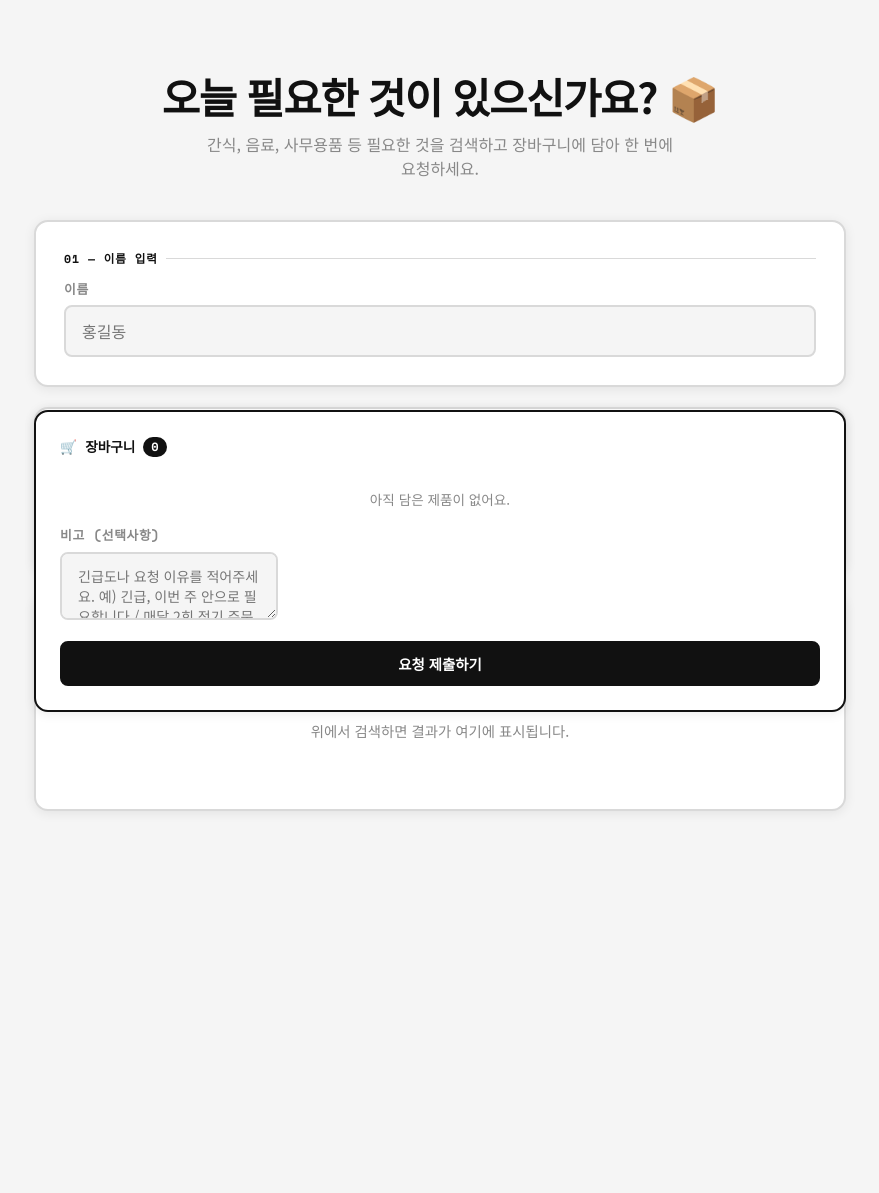
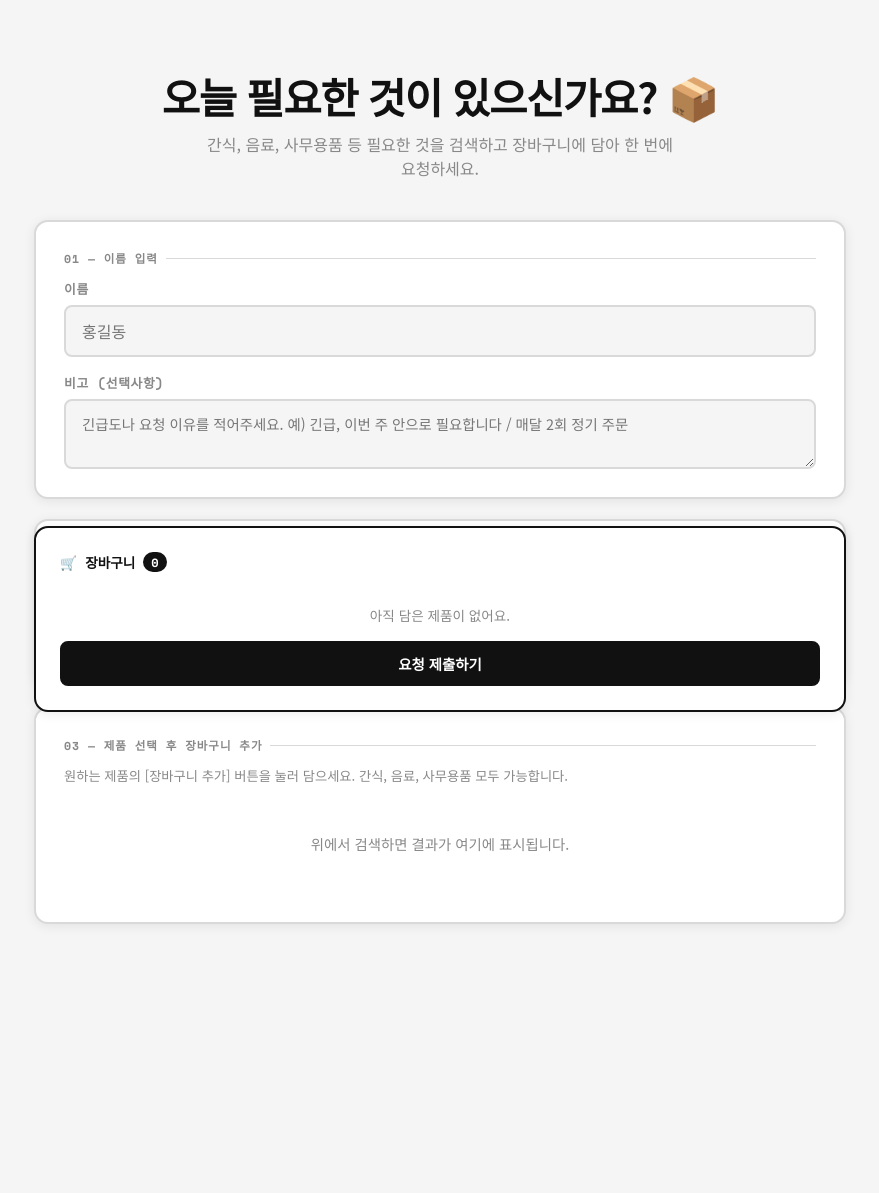
Before and after one commit to tonyjun10/snack-app, a Flask app: page / in a window 1280 px wide. Shown: the part 64-1257 px from the top of the page, without its empty margins (200-1079 px from the left). After the commit the page ends 988 px from the top, so only its background shows below. Run offline with Flask 3, Linux system fonts and the light colour scheme.

Commit message:
index.html

```diff
--- a/templates/index.html
+++ b/templates/index.html
@@ -27,7 +27,7 @@
   font-size: 0.72rem;
   font-weight: 700;
   letter-spacing: 0.08em;
-  color: var(--accent);
+  color: var(--text-muted);
   text-transform: uppercase;
   margin-bottom: 0.75rem;
   display: flex;
@@ -58,18 +58,18 @@
   position: relative;
 }
 .product-card:hover { border-color: var(--text); transform: translateY(-2px); box-shadow: 0 6px 20px rgba(0,0,0,0.1); }
-.product-card.in-cart { border-color: var(--green); box-shadow: 0 0 0 3px var(--green-soft); }
+.product-card.in-cart { border-color: var(--text); box-shadow: 0 0 0 3px #e8e8e8; }
 .product-img { width: 100%; aspect-ratio: 1; object-fit: contain; background: var(--bg); padding: 0.5rem; }
 .product-body { padding: 0.75rem; flex: 1; display: flex; flex-direction: column; gap: 0.3rem; }
 .product-name { font-size: 0.83rem; font-weight: 600; line-height: 1.35; display: -webkit-box; -webkit-line-clamp: 2; -webkit-box-orient: vertical; overflow: hidden; }
 .product-brand { font-size: 0.73rem; color: var(--text-muted); }
-.product-price { font-family: var(--font-mono); font-weight: 700; font-size: 0.85rem; color: var(--accent); margin-top: auto; padding-top: 0.4rem; }
+.product-price { font-family: var(--font-mono); font-weight: 700; font-size: 0.85rem; color: var(--text); margin-top: auto; padding-top: 0.4rem; }
 .product-source { font-size: 0.68rem; color: var(--text-muted); font-family: var(--font-mono); }
 
 .cart-badge {
   position: absolute;
   top: 0.4rem; right: 0.4rem;
-  background: var(--green);
+  background: var(--text);
   color: white;
   border-radius: 50%;
   width: 24px; height: 24px;
@@ -108,7 +108,7 @@
   gap: 0.5rem;
 }
 .cart-count-bubble {
-  background: var(--accent);
+  background: var(--text);
   color: #fff;
   border-radius: 999px;
   padding: 0.1rem 0.5rem;
@@ -157,9 +157,9 @@
   width: calc(100% - 1.5rem);
   margin: 0 0.75rem 0.75rem;
   padding: 0.4rem;
-  background: var(--green-soft);
-  color: var(--green);
-  border: 1.5px solid var(--green);
+  background: #f0f0f0;
+  color: var(--text);
+  border: 1.5px solid #bbb;
   border-radius: 6px;
   font-size: 0.78rem;
   font-weight: 700;
@@ -168,8 +168,8 @@
   transition: all 0.15s;
   text-align: center;
 }
-.add-to-cart-btn:hover { background: var(--green); color: #fff; }
-.product-card.in-cart .add-to-cart-btn { background: var(--green); color: #fff; }
+.add-to-cart-btn:hover { background: var(--text); color: #fff; border-color: var(--text); }
+.product-card.in-cart .add-to-cart-btn { background: var(--text); color: #fff; border-color: var(--text); }
 
 /* Success screen */
 .success-screen { text-align: center; padding: 3rem 2rem; }
@@ -178,7 +178,7 @@
 .success-screen h2 { font-size: 1.6rem; font-weight: 700; margin-bottom: 0.5rem; }
 .success-screen p { color: var(--text-muted); }
 .success-items { margin: 1.5rem auto; max-width: 360px; text-align: left; display: flex; flex-direction: column; gap: 0.5rem; }
-.success-item { display: flex; align-items: center; gap: 0.6rem; padding: 0.5rem 0.75rem; background: var(--green-soft); border: 1.5px solid #95de64; border-radius: 8px; font-size: 0.85rem; }
+.success-item { display: flex; align-items: center; gap: 0.6rem; padding: 0.5rem 0.75rem; background: #f5f5f5; border: 1.5px solid #d9d9d9; border-radius: 8px; font-size: 0.85rem; }
 .success-item img { width: 36px; height: 36px; object-fit: contain; border-radius: 4px; background: #fff; }
 {% endblock %}
 
@@ -276,6 +276,15 @@
         <input class="form-input" id="nameInput" type="text"
                placeholder="{{ tx.name_placeholder }}" autocomplete="name">
       </div>
+      <div class="form-group" style="margin-top:1rem;">
+        <label class="form-label" for="commentInput">{{ tx.comment_label }}</label>
+        <textarea
+          id="commentInput"
+          class="form-input"
+          rows="2"
+          placeholder="{{ tx.comment_placeholder }}"
+          style="resize:vertical;min-height:64px;font-size:0.9rem;"></textarea>
+      </div>
     </div>
 
     <!-- Step 2: Search -->
@@ -311,17 +320,6 @@
       </div>
       <div id="cartItems">
         <div class="cart-empty">{{ tx.cart_empty }}</div>
-      </div>
-      <div style="margin-bottom:1rem;">
-        <label class="form-label" for="commentInput" style="display:block;margin-bottom:0.4rem;">
-          {{ tx.comment_label }}
-        </label>
-        <textarea
-          id="commentInput"
-          class="form-input"
-          rows="2"
-          placeholder="{{ tx.comment_placeholder }}"
-          style="resize:vertical;min-height:60px;font-size:0.88rem;"></textarea>
       </div>
       <div class="cart-actions">
         <button class="btn btn-accent" onclick="submitRequest()" id="submitBtn">
```
